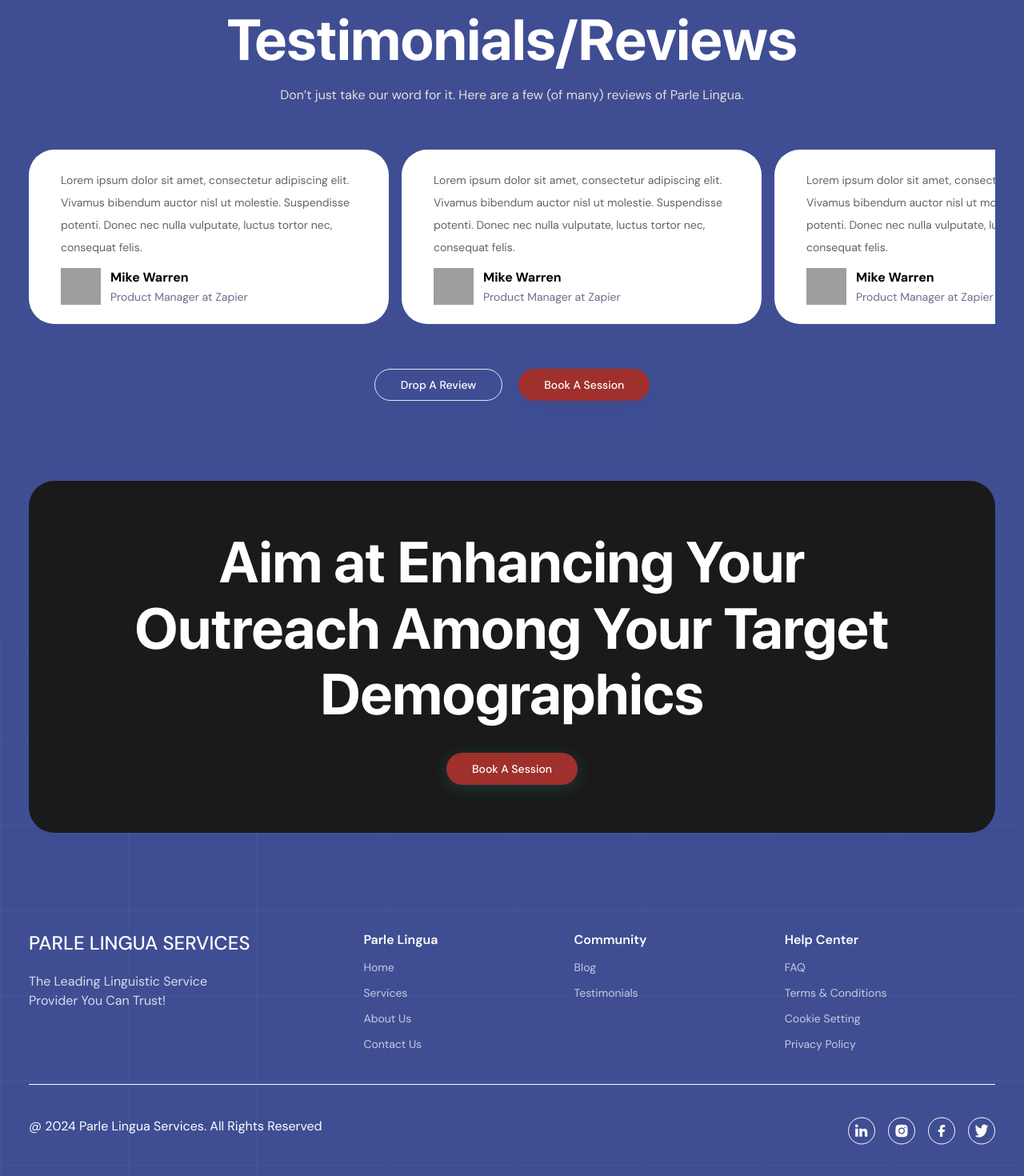
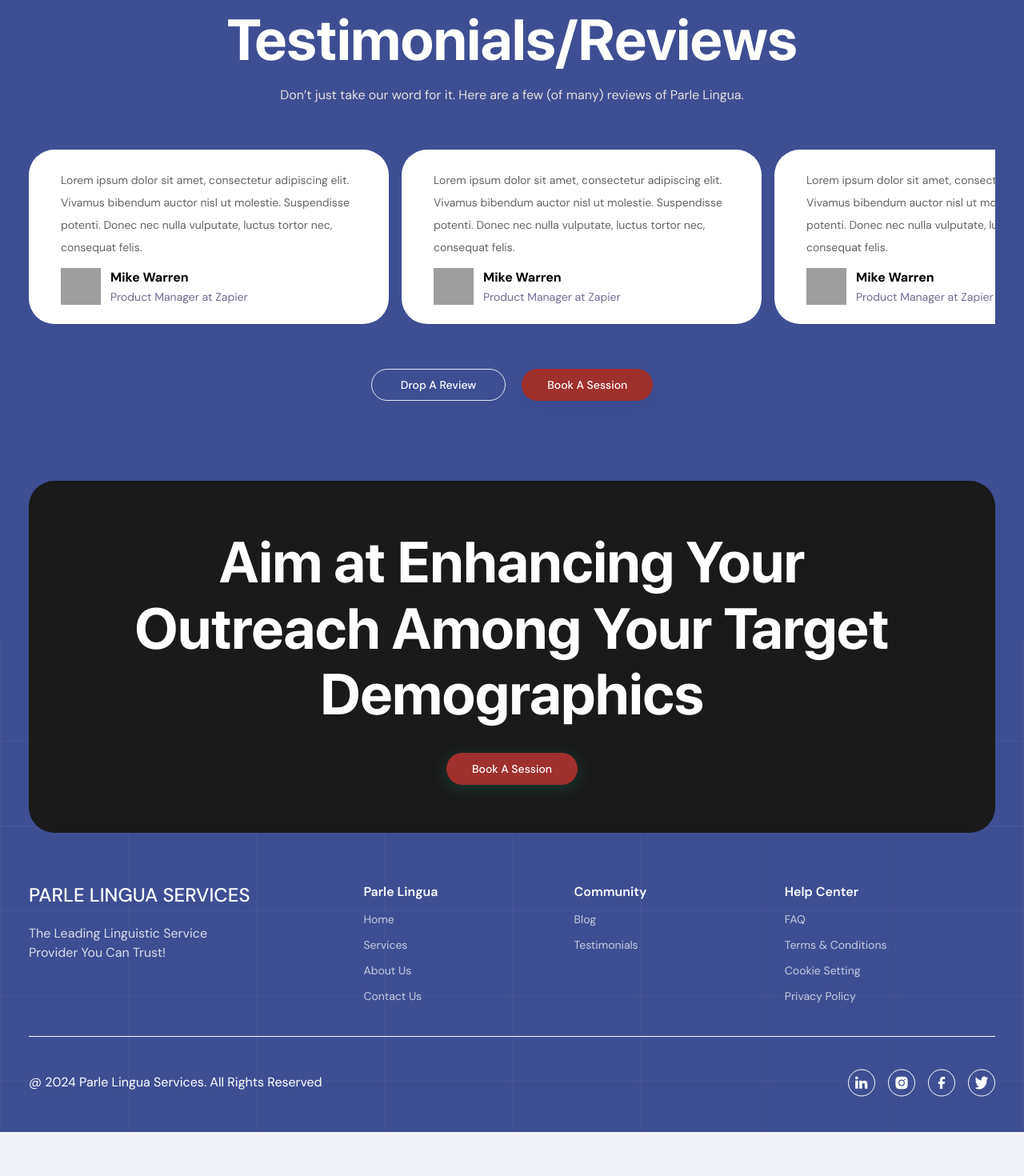
Before and after one commit to Parle-Lingua-Org/parle, a Next.js app: page / in a window 1280 px wide. Shown: the part 3023-4493 px from the top of the page at 80% size. After the commit the page ends 4438 px from the top, so only its background shows below. Built offline with nearby package versions, Linux system fonts and the light colour scheme; grey boxes are pictures that could not be loaded.

Commit message:
fix: footer

```diff
--- a/src/components/BookASession.tsx
+++ b/src/components/BookASession.tsx
@@ -4,7 +4,7 @@ import { Button } from "./ui/button";
 const BookASession = () => {
   return (
     <div className=" w-full bg-[#1A1A1A] py-[60px] px-5 rounded-[32px] text-white flex flex-col justify-center items-center gap-8 ">
-      <p className="font-sf-pro text-[36px] md:text-[48px] lg:text-[72px] text-center font-semibold leading-[1.15] ">
+      <p className="font-sf-pro text-[28px] sm:text-[36px] md:text-[48px] lg:text-[72px] text-center font-semibold leading-[1.15] ">
         Aim at Enhancing Your <br className=" hidden md:flex " /> Outreach Among
         Your Target Demographics
       </p>
--- a/src/components/Footer/index.tsx
+++ b/src/components/Footer/index.tsx
@@ -34,8 +34,8 @@ const Footer = () => {
           <BookASession />
         </div>
 
-        <div className="w-full pt-[50%] md:pt-[30%] flex mb-10 md:gap-20 flex-col md:flex-row">
-          <div className="flex flex-row md:flex-col gap-5 flex-[30%]">
+        <div className="w-full pt-[160px] sm:pt-[200px] lg:pt-[25%] flex mb-10 md:gap-20 flex-col md:flex-row">
+          <div className="flex flex-row md:flex-col gap-5 flex-[30%] mb-5">
             <div className="flex flex-col gap-5">
               <h1 className="font-medium text-2xl uppercase">
                 PARLE LINGUA SERVICES
@@ -46,7 +46,7 @@ const Footer = () => {
             </div>
           </div>
 
-          <div className="flex-[70%] grid gap-5 sm:gap-0 sm:grid-cols-2 lg:grid-cols-3 ">
+          <div className="flex-[70%] grid gap-5 sm:gap-0 sm:grid-cols-2 lg:grid-cols-3">
             <div className="flex flex-col gap-3">
               <h1 className="text-base font-semibold">Parle Lingua</h1>
 
@@ -91,8 +91,10 @@ const Footer = () => {
           </div>
         </div>
 
-        <div className="flex justify-between border-t-[1px] border-white pt-10">
-          <h1>@ 2024 Parle Lingua Services. All Rights Reserved</h1>
+        <div className="flex flex-col sm:flex-row items-center gap-5 justify-between border-t-[1px] border-white pt-10">
+          <h1 className="text-center">
+            @ 2024 Parle Lingua Services. All Rights Reserved
+          </h1>
 
           <p className=" text-[#100F14] flex gap-4 ">
             <a target="_blank" href="http://linkedin.com">
--- a/src/components/icons/index.tsx
+++ b/src/components/icons/index.tsx
@@ -5,6 +5,7 @@ export const SwiperPrevIcon = () => {
     <svg
       width="70"
       height="70"
+      className="w-[40px] h-[40px] md:w-[70px] md:h-[70px]"
       viewBox="0 0 70 70"
       fill="none"
       xmlns="http://www.w3.org/2000/svg"
@@ -23,6 +24,7 @@ export const SwiperNextIcon = () => {
     <svg
       width="70"
       height="70"
+      className="w-[40px] h-[40px] md:w-[70px] md:h-[70px]"
       viewBox="0 0 70 70"
       fill="none"
       xmlns="http://www.w3.org/2000/svg"
--- a/src/components/pages/Home/OurResources.tsx
+++ b/src/components/pages/Home/OurResources.tsx
@@ -38,7 +38,7 @@ const OurResources = () => {
           <h1 className="h3 text-white font-sf-pro text-5xl font-semibold mt-[2px]">
             Learn Words
           </h1>
-          <p className="text-[#DDDDDD] text-md mb-5">
+          <p className="text-[#DDDDDD] text-sm md:text-base text-center mb-5">
             Learn different words in different languages.
           </p>
 
@@ -49,7 +49,7 @@ const OurResources = () => {
           <h1 className="h3 text-white font-sf-pro text-5xl font-semibold mt-[2px]">
             Flash Cards
           </h1>
-          <p className="text-[#DDDDDD] text-md mb-5">
+          <p className="text-[#DDDDDD] text-sm md:text-base text-center mb-5">
             Get our flash cards for self paced practice.
           </p>
 
--- a/src/components/pages/Home/Testimonials.tsx
+++ b/src/components/pages/Home/Testimonials.tsx
@@ -39,7 +39,7 @@ const Testimonials = () => {
   ];
 
   return (
-    <div className="min-h-[500px] bg-primary pt-16 pb-[300px] ">
+    <div className="min-h-[500px] bg-primary pt-16 pb-[300px] w-full">
       <Layout className="flex flex-col gap-4 items-center">
         <h1 className="h2 text-white text-center">Testimonials/Reviews</h1>
 
@@ -54,10 +54,10 @@ const Testimonials = () => {
           ))}
         </div>
 
-        <div className="mt-10 flex gap-5">
+        <div className="mt-10 flex flex-wrap justify-center w-full items-center gap-5">
           <Button
             variant={"outline"}
-            className="text-white rounded-[100px] py-2.5 px-8 scale-fast"
+            className="text-white rounded-[100px] py-4 px-9 scale-fast"
           >
             Drop A Review
           </Button>
--- a/src/components/pages/Home/WordsSwipper.tsx
+++ b/src/components/pages/Home/WordsSwipper.tsx
@@ -23,7 +23,7 @@ export const WordsSwipper = ({ data }: { data: IWords[] }) => {
       grabCursor={true}
       modules={[Navigation, EffectCards]}
       loop={true}
-      className="mySwiper w-[80%] sm:w-[300px] h-[300px]"
+      className="mySwiper w-[80%] h-[220px] sm:w-[300px] md:h-[300px] relative"
       navigation={{
         prevEl: ".prev",
         nextEl: ".next",
@@ -35,10 +35,10 @@ export const WordsSwipper = ({ data }: { data: IWords[] }) => {
         </SwiperSlide>
       ))}
 
-      <div className="z-20 prev -left-[10%] absolute top-[30%] cursor-pointer">
+      <div className="z-20 prev -left-[13%] md:-left-[10%] absolute top-[40%] sm:top-[30%] cursor-pointer ">
         <SwiperPrevIcon />
       </div>
-      <div className="z-20 next -right-[10%] absolute top-[30%] cursor-pointer">
+      <div className="z-20 next -right-[13%] md:-right-[10%] absolute top-[40%] sm:top-[30%] cursor-pointer">
         <SwiperNextIcon />
       </div>
     </Swiper>
--- a/src/styles/globals.scss
+++ b/src/styles/globals.scss
@@ -121,7 +121,7 @@
 }
 
 .h2 {
-  @apply font-sf-pro text-[36px] md:text-[48px] lg:text-[72px] text-center font-semibold leading-[1.15];
+  @apply font-sf-pro max-sm:text-[28px] sm:text-[36px] md:text-[48px] lg:text-[72px] text-center font-semibold leading-[1.15];
 }
 
 .h3 {
--- a/tailwind.config.ts
+++ b/tailwind.config.ts
@@ -92,6 +92,9 @@ const config = {
         "accordion-down": "accordion-down 0.2s ease-out",
         "accordion-up": "accordion-up 0.2s ease-out",
       },
+      screens: {
+        xs: "300px",
+      },
     },
   },
   plugins: [require("tailwindcss-animate")],
```
